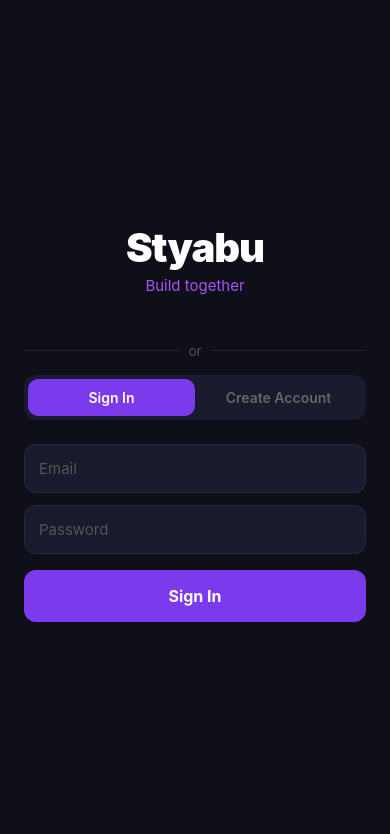
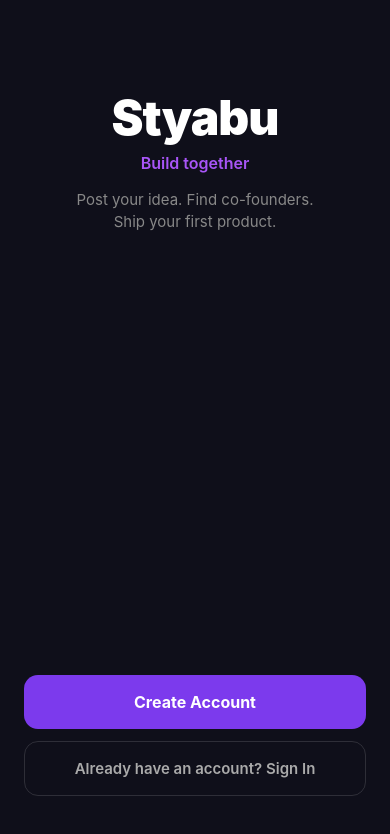
Before and after one commit to jaysagent777-dev/styabu, a React Native app: screen / in a window 390 px wide. Shown: the top 834 px of the page. Built offline with nearby package versions, Linux system fonts and the light colour scheme.

Commit message:
Redesign auth: landing → signup/signin separate screens

```diff
--- a/src/screens/AuthScreen.tsx
+++ b/src/screens/AuthScreen.tsx
@@ -1,7 +1,7 @@
 import React, { useState, useEffect } from "react";
 import {
   View, Text, TextInput, TouchableOpacity,
-  StyleSheet, KeyboardAvoidingView, Platform, Alert,
+  StyleSheet, KeyboardAvoidingView, Platform, Alert, ScrollView,
 } from "react-native";
 import { SafeAreaView } from "react-native-safe-area-context";
 import { useAuth } from "../context/AuthContext";
@@ -9,15 +9,12 @@ import { useAuth } from "../context/AuthContext";
 const GOOGLE_CLIENT_ID = "899826716735-rn5cpog5aj1fmi9vplg1n81nt3uiaj0p.apps.googleusercontent.com";
 
 declare global {
-  interface Window {
-    google: any;
-    handleGoogleCredential: (response: any) => void;
-  }
+  interface Window { google: any; handleGoogleCredential: (r: any) => void; }
 }
 
 export default function AuthScreen() {
   const { login, register, loginWithGoogle } = useAuth();
-  const [mode, setMode] = useState<"login" | "register">("login");
+  const [screen, setScreen] = useState<"landing" | "signup" | "signin">("landing");
   const [name, setName] = useState("");
   const [email, setEmail] = useState("");
   const [password, setPassword] = useState("");
@@ -25,18 +22,12 @@ export default function AuthScreen() {
 
   useEffect(() => {
     if (Platform.OS !== "web") return;
-
     window.handleGoogleCredential = async (response: any) => {
       setLoading(true);
-      try {
-        await loginWithGoogle(response.credential);
-      } catch (e: any) {
-        Alert.alert("Error", e.message);
-      } finally {
-        setLoading(false);
-      }
+      try { await loginWithGoogle(response.credential); }
+      catch (e: any) { Alert.alert("Error", e.message); }
+      finally { setLoading(false); }
     };
-
     const script = document.createElement("script");
     script.src = "https://accounts.google.com/gsi/client";
     script.async = true;
@@ -45,128 +36,138 @@ export default function AuthScreen() {
         client_id: GOOGLE_CLIENT_ID,
         callback: window.handleGoogleCredential,
       });
-      window.google.accounts.id.renderButton(
-        document.getElementById("google-signin-btn"),
-        { theme: "filled_white", size: "large", width: 340, text: "continue_with" }
-      );
+      const btn = document.getElementById("google-btn");
+      if (btn) window.google.accounts.id.renderButton(btn, {
+        theme: "filled_white", size: "large", width: 320, text: "continue_with",
+      });
     };
     document.body.appendChild(script);
     return () => { document.body.removeChild(script); };
   }, []);
 
-  const submit = async () => {
+  const handleSignUp = async () => {
+    if (!name || !email || !password) return Alert.alert("Fill in all fields");
     setLoading(true);
-    try {
-      if (mode === "login") {
-        await login(email, password);
-      } else {
-        await register(name, email, password);
-      }
-    } catch (e: any) {
-      Alert.alert("Error", e.message);
-    } finally {
-      setLoading(false);
-    }
+    try { await register(name, email, password); }
+    catch (e: any) { Alert.alert("Error", e.message); }
+    finally { setLoading(false); }
   };
 
-  return (
-    <SafeAreaView style={styles.container}>
-      <KeyboardAvoidingView behavior={Platform.OS === "ios" ? "padding" : undefined} style={styles.inner}>
-        <View style={styles.header}>
-          <Text style={styles.logo}>Styabu</Text>
-          <Text style={styles.tagline}>Build together</Text>
+  const handleSignIn = async () => {
+    if (!email || !password) return Alert.alert("Fill in all fields");
+    setLoading(true);
+    try { await login(email, password); }
+    catch (e: any) { Alert.alert("Error", e.message); }
+    finally { setLoading(false); }
+  };
+
+  // ── Landing ──────────────────────────────────────────
+  if (screen === "landing") return (
+    <SafeAreaView style={s.container}>
+      <View style={s.landingInner}>
+        <View style={s.header}>
+          <Text style={s.logo}>Styabu</Text>
+          <Text style={s.tagline}>Build together</Text>
+          <Text style={s.sub}>Post your idea. Find co-founders.{"\n"}Ship your first product.</Text>
         </View>
 
-        {Platform.OS === "web" ? (
-          <View style={styles.googleWrapper}>
-            <div id="google-signin-btn" />
-          </View>
-        ) : null}
+        <View style={s.actions}>
+          {Platform.OS === "web" && <View style={s.googleWrap}><div id="google-btn" /></View>}
 
-        <View style={styles.divider}>
-          <View style={styles.dividerLine} />
-          <Text style={styles.dividerText}>or</Text>
-          <View style={styles.dividerLine} />
-        </View>
+          <TouchableOpacity style={s.primaryBtn} onPress={() => setScreen("signup")}>
+            <Text style={s.primaryBtnText}>Create Account</Text>
+          </TouchableOpacity>
 
-        <View style={styles.tabs}>
-          {(["login", "register"] as const).map((m) => (
-            <TouchableOpacity key={m} onPress={() => setMode(m)} style={[styles.tab, mode === m && styles.tabActive]}>
-              <Text style={[styles.tabText, mode === m && styles.tabTextActive]}>
-                {m === "login" ? "Sign In" : "Create Account"}
-              </Text>
-            </TouchableOpacity>
-          ))}
-        </View>
-
-        <View style={styles.form}>
-          {mode === "register" && (
-            <TextInput
-              style={styles.input}
-              placeholder="Your name"
-              placeholderTextColor="#555"
-              value={name}
-              onChangeText={setName}
-              autoCapitalize="words"
-            />
-          )}
-          <TextInput
-            style={styles.input}
-            placeholder="Email"
-            placeholderTextColor="#555"
-            value={email}
-            onChangeText={setEmail}
-            keyboardType="email-address"
-            autoCapitalize="none"
-          />
-          <TextInput
-            style={styles.input}
-            placeholder="Password"
-            placeholderTextColor="#555"
-            value={password}
-            onChangeText={setPassword}
-            secureTextEntry
-          />
-          <TouchableOpacity style={styles.btn} onPress={submit} disabled={loading}>
-            <Text style={styles.btnText}>{loading ? "..." : mode === "login" ? "Sign In" : "Create Account"}</Text>
+          <TouchableOpacity style={s.secondaryBtn} onPress={() => setScreen("signin")}>
+            <Text style={s.secondaryBtnText}>Already have an account? Sign In</Text>
           </TouchableOpacity>
         </View>
+      </View>
+    </SafeAreaView>
+  );
+
+  // ── Sign Up ──────────────────────────────────────────
+  if (screen === "signup") return (
+    <SafeAreaView style={s.container}>
+      <KeyboardAvoidingView behavior={Platform.OS === "ios" ? "padding" : undefined} style={s.formOuter}>
+        <ScrollView contentContainerStyle={s.formInner}>
+          <TouchableOpacity onPress={() => setScreen("landing")} style={s.back}>
+            <Text style={s.backText}>← Back</Text>
+          </TouchableOpacity>
+          <Text style={s.formTitle}>Create Account</Text>
+          <Text style={s.formSub}>Join Styabu and start building</Text>
+
+          <TextInput style={s.input} placeholder="Your name" placeholderTextColor="#555"
+            value={name} onChangeText={setName} autoCapitalize="words" />
+          <TextInput style={s.input} placeholder="Email" placeholderTextColor="#555"
+            value={email} onChangeText={setEmail} keyboardType="email-address" autoCapitalize="none" />
+          <TextInput style={s.input} placeholder="Password" placeholderTextColor="#555"
+            value={password} onChangeText={setPassword} secureTextEntry />
+
+          <TouchableOpacity style={s.primaryBtn} onPress={handleSignUp} disabled={loading}>
+            <Text style={s.primaryBtnText}>{loading ? "Creating account..." : "Create Account"}</Text>
+          </TouchableOpacity>
+
+          <TouchableOpacity onPress={() => setScreen("signin")} style={s.switchLink}>
+            <Text style={s.switchLinkText}>Already have an account? Sign In</Text>
+          </TouchableOpacity>
+        </ScrollView>
+      </KeyboardAvoidingView>
+    </SafeAreaView>
+  );
+
+  // ── Sign In ──────────────────────────────────────────
+  return (
+    <SafeAreaView style={s.container}>
+      <KeyboardAvoidingView behavior={Platform.OS === "ios" ? "padding" : undefined} style={s.formOuter}>
+        <ScrollView contentContainerStyle={s.formInner}>
+          <TouchableOpacity onPress={() => setScreen("landing")} style={s.back}>
+            <Text style={s.backText}>← Back</Text>
+          </TouchableOpacity>
+          <Text style={s.formTitle}>Sign In</Text>
+          <Text style={s.formSub}>Welcome back</Text>
+
+          <TextInput style={s.input} placeholder="Email" placeholderTextColor="#555"
+            value={email} onChangeText={setEmail} keyboardType="email-address" autoCapitalize="none" />
+          <TextInput style={s.input} placeholder="Password" placeholderTextColor="#555"
+            value={password} onChangeText={setPassword} secureTextEntry />
+
+          <TouchableOpacity style={s.primaryBtn} onPress={handleSignIn} disabled={loading}>
+            <Text style={s.primaryBtnText}>{loading ? "Signing in..." : "Sign In"}</Text>
+          </TouchableOpacity>
+
+          <TouchableOpacity onPress={() => setScreen("signup")} style={s.switchLink}>
+            <Text style={s.switchLinkText}>Don't have an account? Sign Up</Text>
+          </TouchableOpacity>
+        </ScrollView>
       </KeyboardAvoidingView>
     </SafeAreaView>
   );
 }
 
-const styles = StyleSheet.create({
+const s = StyleSheet.create({
   container: { flex: 1, backgroundColor: "#0f0f1a" },
-  inner: { flex: 1, justifyContent: "center", paddingHorizontal: 24 },
-  header: { alignItems: "center", marginBottom: 32 },
-  logo: { fontSize: 40, fontWeight: "900", color: "#fff", letterSpacing: -1 },
-  tagline: { color: "#a855f7", fontSize: 15, marginTop: 4 },
-  googleWrapper: { alignItems: "center", marginBottom: 16 },
-  divider: { flexDirection: "row", alignItems: "center", marginBottom: 16, gap: 8 },
-  dividerLine: { flex: 1, height: 1, backgroundColor: "#ffffff15" },
-  dividerText: { color: "#555", fontSize: 13 },
-  tabs: { flexDirection: "row", backgroundColor: "#1a1a2e", borderRadius: 12, padding: 4, marginBottom: 24 },
-  tab: { flex: 1, paddingVertical: 10, alignItems: "center", borderRadius: 10 },
-  tabActive: { backgroundColor: "#7c3aed" },
-  tabText: { color: "#666", fontWeight: "600" },
-  tabTextActive: { color: "#fff" },
-  form: { gap: 12 },
+  landingInner: { flex: 1, justifyContent: "space-between", paddingHorizontal: 24, paddingVertical: 48 },
+  header: { alignItems: "center", marginTop: 40 },
+  logo: { fontSize: 48, fontWeight: "900", color: "#fff", letterSpacing: -1 },
+  tagline: { color: "#a855f7", fontSize: 16, marginTop: 6, fontWeight: "600" },
+  sub: { color: "#888", fontSize: 15, marginTop: 16, textAlign: "center", lineHeight: 22 },
+  actions: { gap: 12 },
+  googleWrap: { alignItems: "center", marginBottom: 4 },
+  primaryBtn: { backgroundColor: "#7c3aed", borderRadius: 14, padding: 17, alignItems: "center" },
+  primaryBtnText: { color: "#fff", fontWeight: "700", fontSize: 16 },
+  secondaryBtn: { borderRadius: 14, padding: 17, alignItems: "center", borderWidth: 1, borderColor: "#ffffff20" },
+  secondaryBtnText: { color: "#aaa", fontWeight: "600", fontSize: 15 },
+  formOuter: { flex: 1 },
+  formInner: { paddingHorizontal: 24, paddingTop: 24, paddingBottom: 40, gap: 12 },
+  back: { marginBottom: 8 },
+  backText: { color: "#a855f7", fontSize: 15 },
+  formTitle: { fontSize: 30, fontWeight: "900", color: "#fff", marginBottom: 4 },
+  formSub: { color: "#666", fontSize: 15, marginBottom: 8 },
   input: {
-    backgroundColor: "#1a1a2e",
-    borderRadius: 12,
-    padding: 14,
-    color: "#fff",
-    fontSize: 15,
-    borderWidth: 1,
-    borderColor: "#ffffff10",
+    backgroundColor: "#1a1a2e", borderRadius: 12, padding: 14,
+    color: "#fff", fontSize: 15, borderWidth: 1, borderColor: "#ffffff10",
   },
-  btn: {
-    backgroundColor: "#7c3aed",
-    borderRadius: 12,
-    padding: 16,
-    alignItems: "center",
-    marginTop: 4,
-  },
-  btnText: { color: "#fff", fontWeight: "700", fontSize: 16 },
+  switchLink: { alignItems: "center", paddingTop: 8 },
+  switchLinkText: { color: "#a855f7", fontSize: 14 },
 });
```
Also changed, not shown: 2 other files (tests, documents, lock files or other folders).
